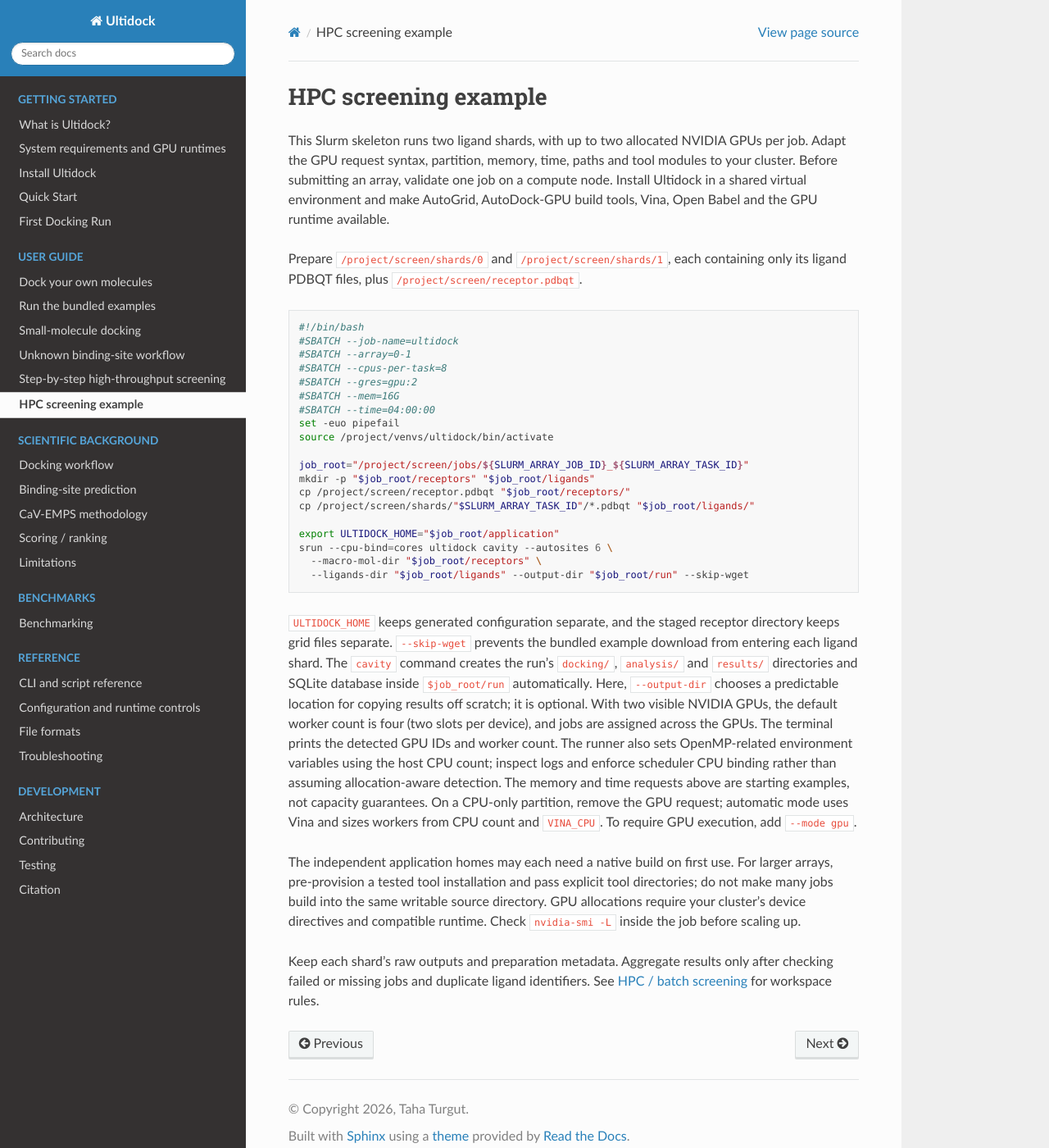
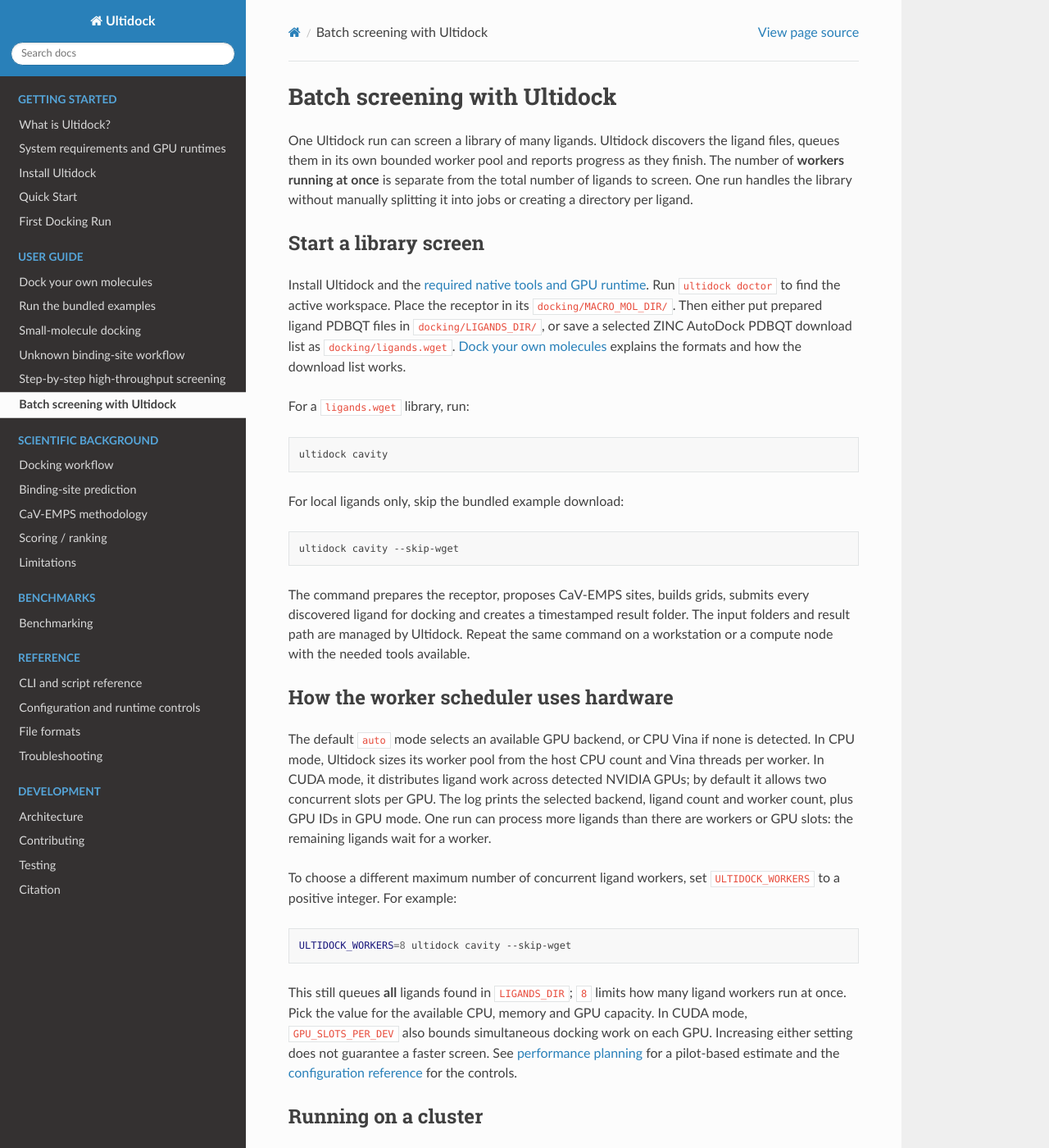
Before and after one commit to taka78/ultidock, a Sphinx documentation site: the page built from docs/source/tutorials/hpc-screening.md, in a window 1280 px wide and 1400 px high. Shown: the whole window at 82% size. Built offline with Sphinx 7.4.7 and the Read the Docs theme 3.1.0, drawn with Linux system fonts in a browser that asks for light colours; some of the changed text lies outside the part shown.

Commit message:
docs senitization from the more gibber

````diff
--- a/docs/source/tutorials/hpc-screening.md
+++ b/docs/source/tutorials/hpc-screening.md
@@ -1,57 +1,68 @@
-# HPC screening example
+# Batch screening with Ultidock
 
-This Slurm skeleton runs two ligand shards, with up to two allocated NVIDIA GPUs
-per job. Adapt the GPU request syntax, partition, memory, time, paths and tool
-modules to your cluster. Before submitting an array, validate one job on a
-compute node. Install Ultidock in a shared virtual environment and make
-AutoGrid, AutoDock-GPU build tools, Vina, Open Babel and the GPU runtime available.
+One Ultidock run can screen a library of many ligands. Ultidock discovers the
+ligand files, queues them in its own bounded worker pool and reports progress
+as they finish. The number of **workers running at once** is separate from the
+total number of ligands to screen. One run handles the library without manually
+splitting it into jobs or creating a directory per ligand.
 
-Prepare `/project/screen/shards/0` and `/project/screen/shards/1`, each containing
-only its ligand PDBQT files, plus `/project/screen/receptor.pdbqt`.
+## Start a library screen
+
+Install Ultidock and the [required native tools and GPU runtime](../getting-started/requirements.md).
+Run `ultidock doctor` to find the active workspace. Place the receptor in its
+`docking/MACRO_MOL_DIR/`. Then either put prepared ligand PDBQT files in
+`docking/LIGANDS_DIR/`, or save a selected ZINC AutoDock PDBQT download list as
+`docking/ligands.wget`. [Dock your own molecules](../user-guide/start-docking.md)
+explains the formats and how the download list works.
+
+For a `ligands.wget` library, run:
 
 ```bash
-#!/bin/bash
-#SBATCH --job-name=ultidock
-#SBATCH --array=0-1
-#SBATCH --cpus-per-task=8
-#SBATCH --gres=gpu:2
-#SBATCH --mem=16G
-#SBATCH --time=04:00:00
-set -euo pipefail
-source /project/venvs/ultidock/bin/activate
-
-job_root="/project/screen/jobs/${SLURM_ARRAY_JOB_ID}_${SLURM_ARRAY_TASK_ID}"
-mkdir -p "$job_root/receptors" "$job_root/ligands"
-cp /project/screen/receptor.pdbqt "$job_root/receptors/"
-cp /project/screen/shards/"$SLURM_ARRAY_TASK_ID"/*.pdbqt "$job_root/ligands/"
-
-export ULTIDOCK_HOME="$job_root/application"
-srun --cpu-bind=cores ultidock cavity --autosites 6 \
-  --macro-mol-dir "$job_root/receptors" \
-  --ligands-dir "$job_root/ligands" --output-dir "$job_root/run" --skip-wget
+ultidock cavity
 ```
 
-`ULTIDOCK_HOME` keeps generated configuration separate, and the staged receptor
-directory keeps grid files separate. `--skip-wget` prevents the bundled
-example download from entering each ligand shard. The `cavity` command creates the run's
-`docking/`, `analysis/` and `results/` directories and SQLite database inside
-`$job_root/run` automatically. Here, `--output-dir` chooses a predictable
-location for copying results off scratch; it is optional. With two visible
-NVIDIA GPUs, the default worker count is four (two slots per device), and jobs
-are assigned across the GPUs. The terminal prints the detected GPU IDs and
-worker count. The runner also sets OpenMP-related environment variables using
-the host CPU count; inspect logs and enforce scheduler CPU binding rather than
-assuming allocation-aware detection. The memory and time requests above are
-starting examples, not capacity guarantees. On a CPU-only partition, remove
-the GPU request; automatic mode uses Vina and sizes workers from CPU count
-and `VINA_CPU`. To require GPU execution, add `--mode gpu`.
+For local ligands only, skip the bundled example download:
 
-The independent application homes may each need a native build on first use.
-For larger arrays, pre-provision a tested tool installation and pass explicit tool
-directories; do not make many jobs build into the same writable source directory.
-GPU allocations require your cluster's device directives and compatible runtime.
-Check `nvidia-smi -L` inside the job before scaling up.
+```bash
+ultidock cavity --skip-wget
+```
 
-Keep each shard's raw outputs and preparation metadata. Aggregate results only
-after checking failed or missing jobs and duplicate ligand identifiers. See
-[HPC / batch screening](../user-guide/hpc-batch-screening.md) for workspace rules.
+The command prepares the receptor, proposes CaV-EMPS sites, builds grids,
+submits every discovered ligand for docking and creates a timestamped result folder. The
+input folders and result path are managed by Ultidock. Repeat the same command
+on a workstation or a compute node with the needed tools available.
+
+## How the worker scheduler uses hardware
+
+The default `auto` mode selects an available GPU backend, or CPU Vina if none
+is detected. In CPU mode, Ultidock sizes its worker pool from the host CPU
+count and Vina threads per worker. In CUDA mode, it distributes ligand work
+across detected NVIDIA GPUs; by default it allows two concurrent slots per
+GPU. The log prints the selected backend, ligand count and worker count, plus
+GPU IDs in GPU mode. One run can process more ligands than there are workers or GPU slots: the
+remaining ligands wait for a worker.
+
+To choose a different maximum number of concurrent ligand workers, set
+`ULTIDOCK_WORKERS` to a positive integer. For example:
+
+```bash
+ULTIDOCK_WORKERS=8 ultidock cavity --skip-wget
+```
+
+This still queues **all** ligands found in `LIGANDS_DIR`; `8` limits how
+many ligand workers run at once. Pick the value for the available CPU, memory
+and GPU capacity. In CUDA mode, `GPU_SLOTS_PER_DEV` also bounds simultaneous
+docking work on each GPU. Increasing either setting does not guarantee a faster
+screen. See [performance planning](virtual-screening.md) for a pilot-based
+estimate and the [configuration reference](../reference/configuration.md) for
+the controls.
+
+## Running on a cluster
+
+If a cluster requires a batch scheduler such as Slurm, request the CPUs, memory
+and GPUs you need and run the **same Ultidock command** inside one allocation.
+The cluster scheduler starts the process; Ultidock schedules the ligands within
+it and distributes CUDA work across the NVIDIA GPUs visible to that process.
+Check GPU visibility and native tools on the compute node. For separate
+Ultidock processes running at the same time, see
+[Independent concurrent runs](../user-guide/hpc-batch-screening.md).
--- a/docs/source/user-guide/hpc-batch-screening.md
+++ b/docs/source/user-guide/hpc-batch-screening.md
@@ -2,14 +2,14 @@
 orphan: true
 ---
 
-# HPC / batch screening
+# Independent concurrent runs
 
-First complete one representative receptor/ligand run on the actual compute node.
-Confirm tool availability, GPU visibility if requested, grid generation and result
-paths before submitting an array. A login-node check cannot validate a compute
-node's runtime or filesystem permissions. Use the
-[screening pilot](../tutorials/virtual-screening.md)
-to estimate time, memory and disk before sizing the array.
+One Ultidock process already schedules all ligands in its library across a
+bounded CPU or GPU worker pool. Start there with
+[Batch screening with Ultidock](../tutorials/hpc-screening.md). This page is
+for the different case where several **independent Ultidock processes** run
+at the same time. Complete a representative screen first to estimate time,
+memory and disk from the [screening walkthrough](../tutorials/virtual-screening.md).
 
 ## Run folders and shared state
 
@@ -17,8 +17,7 @@
 `p2rank`) automatically create a timestamped run folder by default. Each folder contains
 its own `docking/`, `analysis/` and `results/` directories; the SQLite database
 is created at `results/ultidock_results.db`. You do not need to partition those
-outputs by hand. Use `--output-dir` when you want the run folder at a specific
-scratch or project path, as in the [Slurm example](../tutorials/hpc-screening.md);
+outputs by hand. Use `--output-dir` only when you want a specific run folder;
 choose a different path for each concurrent job.
 Bundled example scripts also create a separate workspace for each run. The
 lower-level `ultidock run` command uses configured directories directly, so
@@ -27,15 +26,17 @@
 The pipeline still generates `docking/config.py` in the active application
 workspace. Concurrent jobs must not share that writable configuration: give
 each job its own `ULTIDOCK_HOME`. Grid generation also writes alongside the
-receptor, so stage the receptor in a separate writable directory per job. Use
-absolute paths and stage only the intended ligand shard. The installed CLI
+receptor, so stage the receptor in a separate writable directory per process. Use
+absolute paths and stage only the ligands intended for each process. The installed CLI
 materializes workflow resources in each application's home.
 
-## Budget concurrency
+## Budget concurrency across processes
 
-`ULTIDOCK_WORKERS` sets the worker pool. CPU jobs also use `VINA_CPU` threads per
-Vina process. CUDA jobs distribute work across detected NVIDIA GPU IDs using
-`GPU_SLOTS_PER_DEV` (default 2); OpenCL uses the runtime's visible device.
+Within each process, `ULTIDOCK_WORKERS` sets the maximum concurrent ligand
+workers; it does not limit the total number of ligands processed. CPU runs also
+use `VINA_CPU` threads per Vina process. CUDA runs distribute work across
+detected NVIDIA GPU IDs using `GPU_SLOTS_PER_DEV` (default 2); OpenCL uses the
+runtime's visible device.
 The runner derives an OpenMP budget from host CPU count and worker count; do not
 assume it automatically interprets every scheduler allocation. Bind tasks to the
 allocated cores and check logs for actual worker/thread settings.
@@ -46,6 +47,7 @@
 preparation metadata back before scratch is removed. Avoid running cleanup
 against a directory still in use.
 
-See the [HPC screening tutorial](../tutorials/hpc-screening.md) for a Slurm array
-skeleton and the [configuration reference](../reference/configuration.md) for
-which settings are CLI flags versus generated Python variables.
+See [Batch screening with Ultidock](../tutorials/hpc-screening.md) for the
+normal one-process workflow and the
+[configuration reference](../reference/configuration.md) for which settings
+are CLI flags versus generated Python variables.
````
Also changed, not shown: docs/source/reference/configuration.md (+5 -4 lines), docs/source/tutorials/virtual-screening.md (+4 -4 lines), docs/source/user-guide/docking-engines/autodock-gpu.md (+1 -1 lines).
